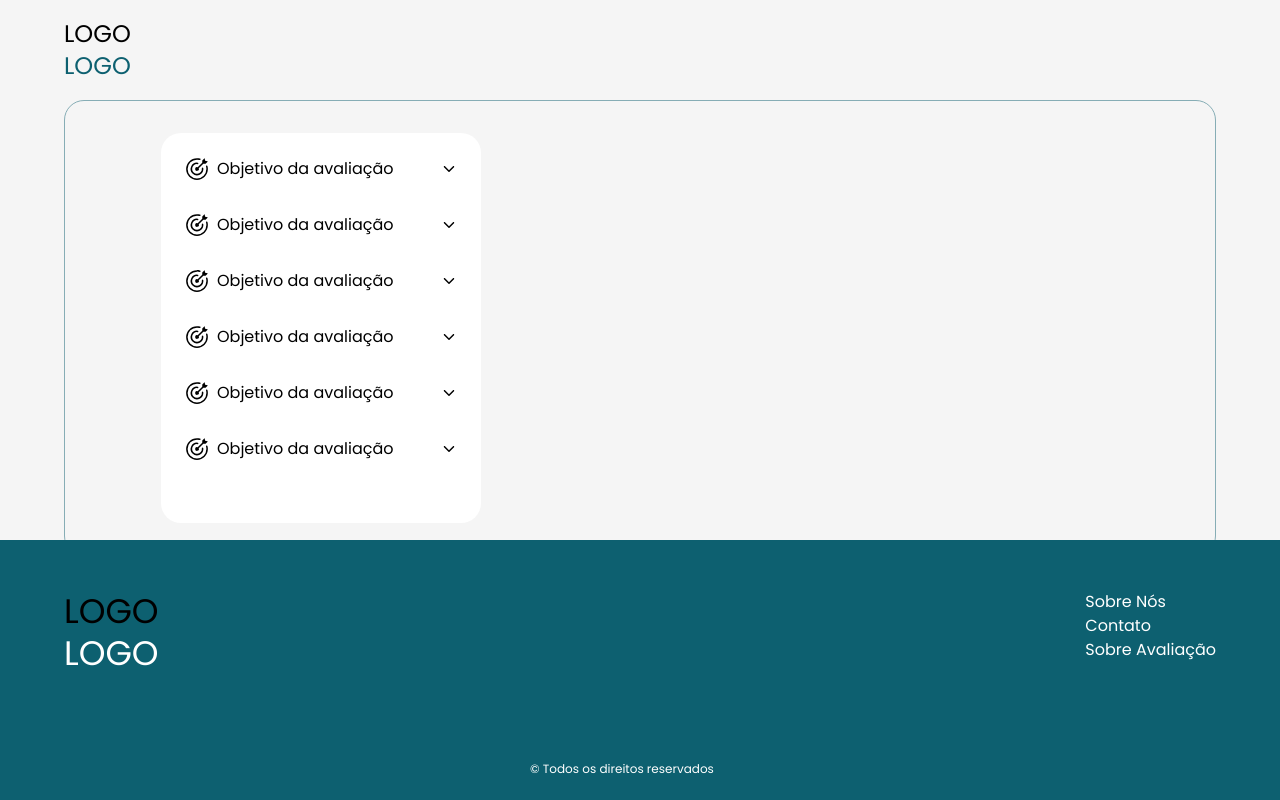
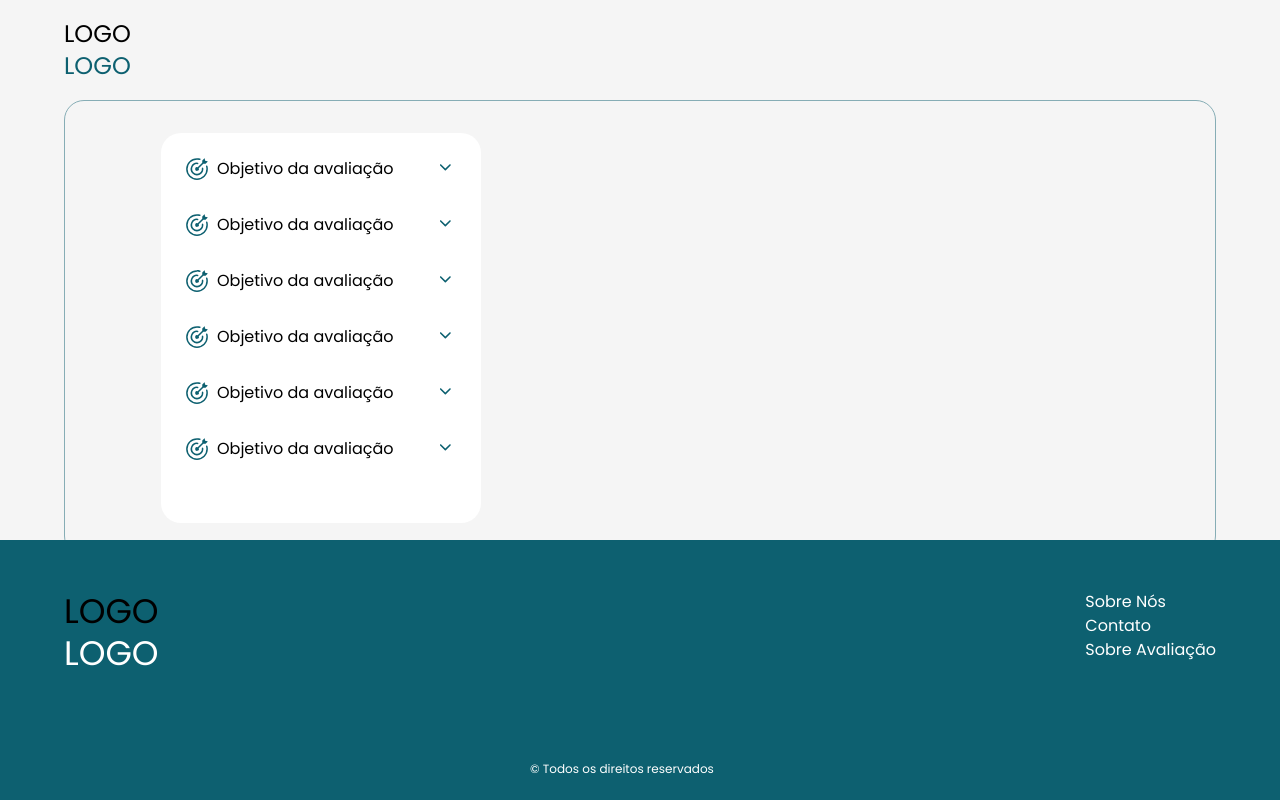
Before and after one commit to AnaaUdesc/TCC, a React (Vite) app: page / in a window 1280 px wide. Built offline with nearby package versions, Linux system fonts and the light colour scheme.

Commit message:
cores de icones em menu

```diff
--- a/src/Componentes/ItemMenu.tsx
+++ b/src/Componentes/ItemMenu.tsx
@@ -1,4 +1,4 @@
-import { Box, Collapse, Typography } from "@mui/material";
+import { Box, Collapse, SvgIcon, Typography } from "@mui/material";
 import React, { useState } from "react";
 import { IoIosArrowDown } from "react-icons/io";
 import { IoIosArrowUp } from "react-icons/io";
@@ -33,10 +33,18 @@ export default function ItemMenu({ name, icon, children }: ItemMenuProps) {
         }}
       >
         <Box sx={{ display: "flex", gap: 1 }}>
-          {icon}
+          <SvgIcon color="secondary">{icon}</SvgIcon>
           <Typography>{name}</Typography>
         </Box>
-        {open ? <IoIosArrowUp /> : <IoIosArrowDown />}
+        {open ? (
+          <SvgIcon color="secondary" fontSize="small">
+            <IoIosArrowUp />{" "}
+          </SvgIcon>
+        ) : (
+          <SvgIcon color="secondary" fontSize="small">
+            <IoIosArrowDown />{" "}
+          </SvgIcon>
+        )}
       </Box>
       <Collapse in={open}>{children}</Collapse>
     </>
--- a/src/Componentes/Menu.tsx
+++ b/src/Componentes/Menu.tsx
@@ -1,4 +1,4 @@
-import { Box, SvgIcon, Checkbox } from "@mui/material";
+import { Box, Checkbox } from "@mui/material";
 import ItemMenu from "./ItemMenu";
 
 import { GoGoal } from "react-icons/go";
@@ -14,69 +14,27 @@ export default function Menu() {
         padding: 1,
       }}
     >
-      <ItemMenu
-        icon={
-          <SvgIcon>
-            <GoGoal />
-          </SvgIcon>
-        }
-        name="Objetivo da avaliação"
-      >
+      <ItemMenu icon={<GoGoal />} name="Objetivo da avaliação">
         <Checkbox />
         <Checkbox />
       </ItemMenu>
-      <ItemMenu
-        icon={
-          <SvgIcon>
-            <GoGoal />
-          </SvgIcon>
-        }
-        name="Objetivo da avaliação"
-      >
+      <ItemMenu icon={<GoGoal />} name="Objetivo da avaliação">
         <Checkbox />
         <Checkbox />
       </ItemMenu>
-      <ItemMenu
-        icon={
-          <SvgIcon>
-            <GoGoal />
-          </SvgIcon>
-        }
-        name="Objetivo da avaliação"
-      >
+      <ItemMenu icon={<GoGoal />} name="Objetivo da avaliação">
         <Checkbox />
         <Checkbox />
       </ItemMenu>
-      <ItemMenu
-        icon={
-          <SvgIcon>
-            <GoGoal />
-          </SvgIcon>
-        }
-        name="Objetivo da avaliação"
-      >
+      <ItemMenu icon={<GoGoal />} name="Objetivo da avaliação">
         <Checkbox />
         <Checkbox />
       </ItemMenu>
-      <ItemMenu
-        icon={
-          <SvgIcon>
-            <GoGoal />
-          </SvgIcon>
-        }
-        name="Objetivo da avaliação"
-      >
+      <ItemMenu icon={<GoGoal />} name="Objetivo da avaliação">
         <Checkbox />
         <Checkbox />
       </ItemMenu>
-      <ItemMenu
-        icon={
-          <SvgIcon>
-            <GoGoal />
-          </SvgIcon>
-        }
-        name="Objetivo da avaliação"
-      >
+      <ItemMenu icon={<GoGoal />} name="Objetivo da avaliação">
         <Checkbox />
         <Checkbox />
       </ItemMenu>
```
